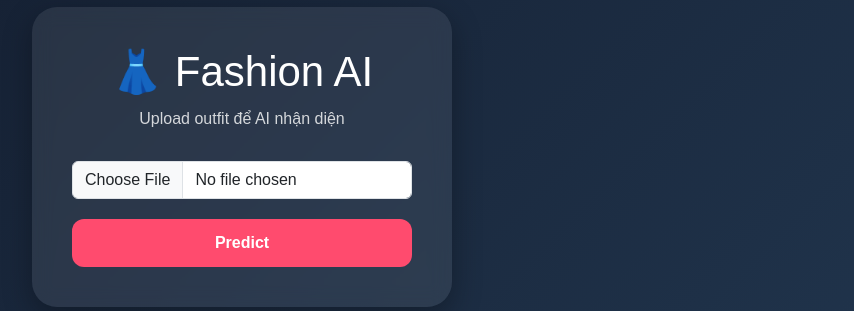
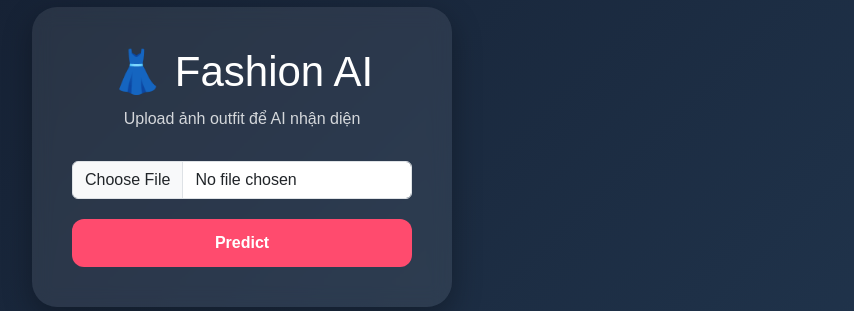
Before and after one commit to nam3042007-droid/duanA.i3, a Flask app: page / in a window 1280 px wide. Shown: the part 243-554 px from the top of the page, without its empty margins (50-904 px from the left). Run offline with Flask 3, Linux system fonts and the light colour scheme.

Commit message:
Update index.html

```diff
--- a/templates/index.html
+++ b/templates/index.html
@@ -33,7 +33,7 @@
         </h1>
 
         <p class="subtitle">
-            Upload outfit để AI nhận diện
+            Upload ảnh outfit để AI nhận diện
         </p>
 
         <form method="POST"
@@ -75,6 +75,16 @@
 
         {% endif %}
 
+        {% if error %}
+
+        <div class="error-box">
+
+            {{ error }}
+
+        </div>
+
+        {% endif %}
+
     </div>
 
 </div>
```
